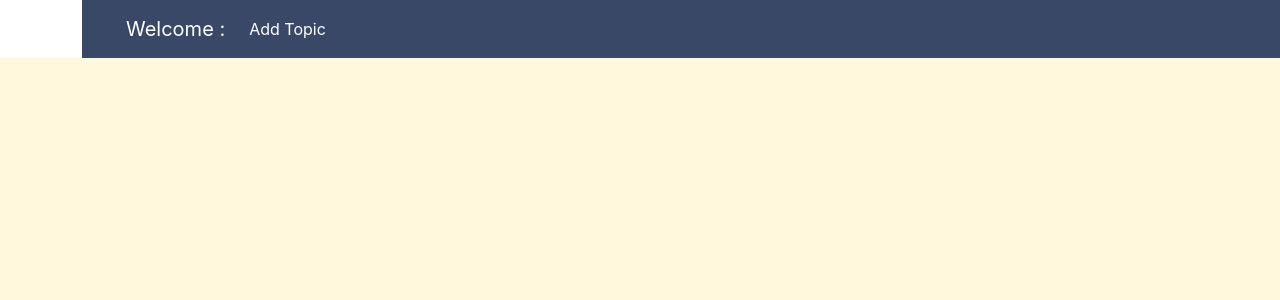
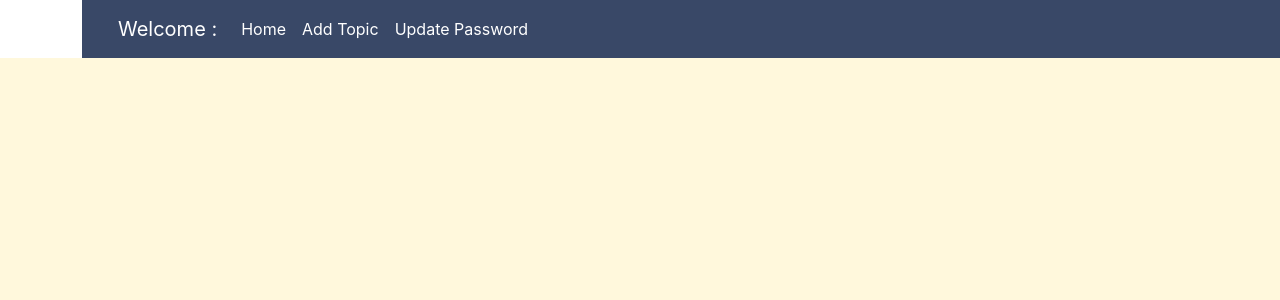
Before and after one commit to rianrishu/automated_project_registration, a React (Create React App) app in the folder frontend/automated_project_registration/: page /faculty/phase1 in a window 1280 px wide. Shown: the top 300 px of the page. Built offline with nearby package versions, Linux system fonts and the light colour scheme; no server answers.

Commit message:
Now Fully Working

```diff
--- a/frontend/automated_project_registration/src/App.js
+++ b/frontend/automated_project_registration/src/App.js
@@ -21,6 +21,7 @@ import { useEffect, useState, useContext } from "react";
 import SetPhase1 from "./Components/Faculty/SetPhase1";
 import GetAllPhases from './Components/Faculty/GetAllPhases'
 import PhaseMarks from './Components/Admin/PhaseMarks'
+import Update_Password from "./Components/Faculty/Update_Password";
  function App() {
   let location = useLocation();
   let history=useHistory();
@@ -120,6 +121,9 @@ import PhaseMarks from './Components/Admin/PhaseMarks'
               <Route path="/admin/phase1">
                 <PhaseMarks/>
               </Route>
+              <Route path="/faculty/updatePassword">
+                <Update_Password/>
+              </Route>
             </Switch>
           </div>
         </BrowserRouter>
--- a/frontend/automated_project_registration/src/Components/Faculty/Navbar.js
+++ b/frontend/automated_project_registration/src/Components/Faculty/Navbar.js
@@ -17,15 +17,12 @@ function Navbar(props) {
   return (
     <nav
       className="btn-8 navbar sticky-top  navbar-expand-lg navbar-dark "
-      style={{
-        background: "#394867",
-        width: "94.96em",
-      }}
+      style={{ background: "#394867", width: "94.96rem" }}
     >
       <div
         className="container-fluid"
         style={{
-          "margin-left": "2rem",
+          "margin-left": "1.5rem",
         }}
         // onMouseOver={MouseOver}
         // onMouseOut={MouseOut}
@@ -47,6 +44,17 @@ function Navbar(props) {
         </button>
         <div className="collapse navbar-collapse" id="navbarSupportedContent">
           <ul className="navbar-nav me-auto mb-2 mb-lg-0">
+          <li className="nav-item">
+              <Link
+                className="nav-link active"
+                to={{
+                  pathname: "/faculty/homepage",
+
+                }}
+              >
+                Home
+              </Link>
+            </li>
             <li className="nav-item">
               <Link
                 className="nav-link active"
@@ -58,8 +66,20 @@ function Navbar(props) {
                 Add Topic
               </Link>
             </li>
+            <li className="nav-item">
+              <Link
+                className="nav-link active"
+                to={{
+                  pathname: "/faculty/updatePassword",
+                  state: { userid: props.faculty },
+                }}
+              >
+                Update Password
+              </Link>
+            </li>
+
           </ul>
-          <form className="d-flex justify-content-flex-end">
+          <form className="d-flex">
             <button className="custom-btn btn-5" onClick={handleclick}>
               SignOut
             </button>
--- /dev/null
+++ b/frontend/automated_project_registration/src/Components/Faculty/Update_Password.js
@@ -0,0 +1,74 @@
+import React,{useState,useContext,useRef,useEffect} from 'react'
+import { useLocation, useHistory,Link } from 'react-router-dom'
+import Navbar from './Navbar'
+function Update_Password() {
+    let ref=useRef(null)
+    let location=useLocation()
+ const [fac,setfac]=useState()
+    const [credentials, setcred] = useState({"password":" ","conpassword":" "})
+  const handlesubmit=async(e)=>{
+    // e.preventDefault();
+    // console.log(credentials.conpassword,credentials.password
+     if(credentials.conpassword!==credentials.password)
+     {
+        alert('Password doesn\'t match ')
+        return
+     }
+      const response = await fetch("http://localhost:8000/faculty/update-password/", {
+          method: 'POST',
+          headers: {
+            'Content-Type': 'application/json',
+          },
+
+          body: JSON.stringify({ "userid":fac,"password":credentials.password })
+        })
+        const json = await response.json();
+
+        if(response.status===202){
+          alert('Password Updated Successfully')
+        }
+     else
+     alert("Wrong Credentials");
+  }
+  useEffect(() => {
+   if(location.state!==undefined)
+   {
+     setfac(location.state.userid)
+   }
+  }, [])
+
+  const onchange = (e) => {
+      setcred({ ...credentials, [e.target.name]: e.target.value })
+
+  }
+  return (
+    <>
+    <Navbar faculty={fac}/>
+    <section id="loginpage">
+    <div className="login-box">
+  <h2>Update Password</h2>
+  <form ref={ref} onSubmit={handlesubmit}>
+    <div className="user-box">
+      <input type="password" name="password" id="password" onChange={onchange} required=""/>
+      <label>Password</label>
+    </div>
+    <div className="user-box">
+      <input type="password" name="conpassword" id="conpassword" onChange={onchange} required=""/>
+      <label>Confirm Password</label>
+    </div>
+    <Link to="#" onClick={handlesubmit}>
+      <div className='d-flex justify-content-center'>
+    <button className='custom-btn btn-9' >
+      Update
+    </button>
+    </div>
+    </Link>
+  </form>
+
+</div>
+</section>
+</>
+  )
+}
+
+export default Update_Password
--- a/frontend/automated_project_registration/src/Components/Signup/UserSignup.js
+++ b/frontend/automated_project_registration/src/Components/Signup/UserSignup.js
@@ -47,7 +47,7 @@ function UserSignup() {
     const json = await response.json();
     if (response.status === 201) {
       alert(`Your Batch is ${json.batch}`);
-      history.push("./user/login");
+      history.push("/user/login");
     } else {
       alert("Internal Server Error");
     }
```
Also changed, not shown: 2 other files (tests, documents, lock files or other folders).
